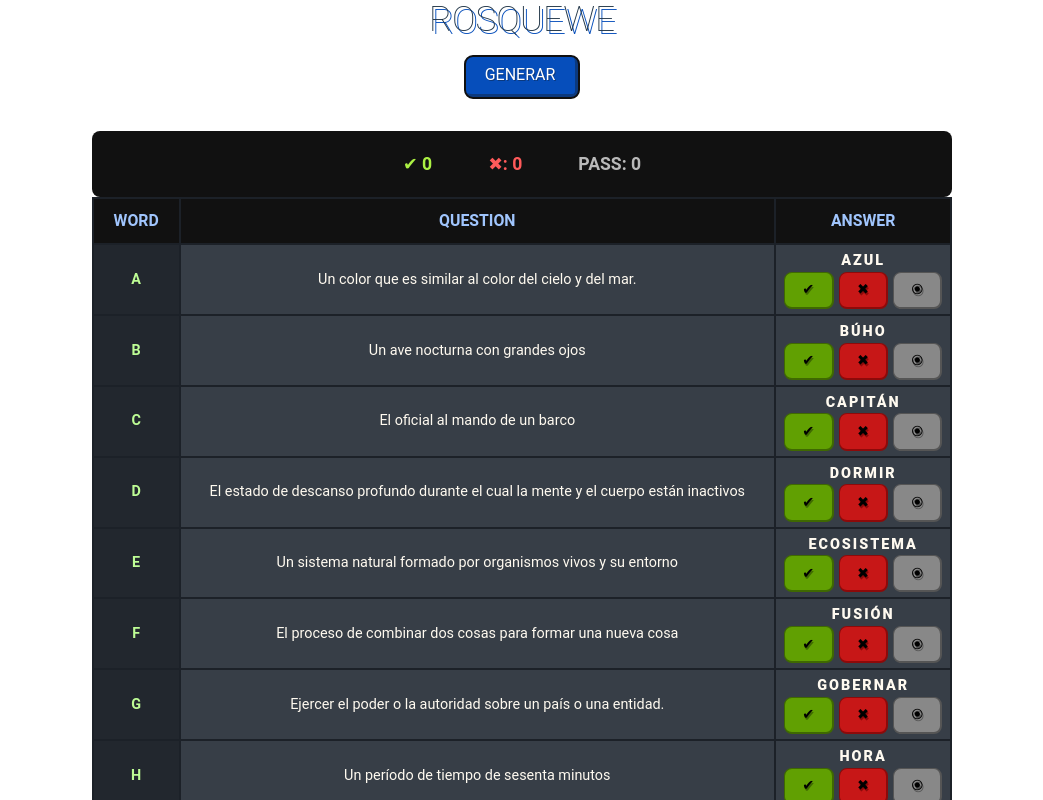
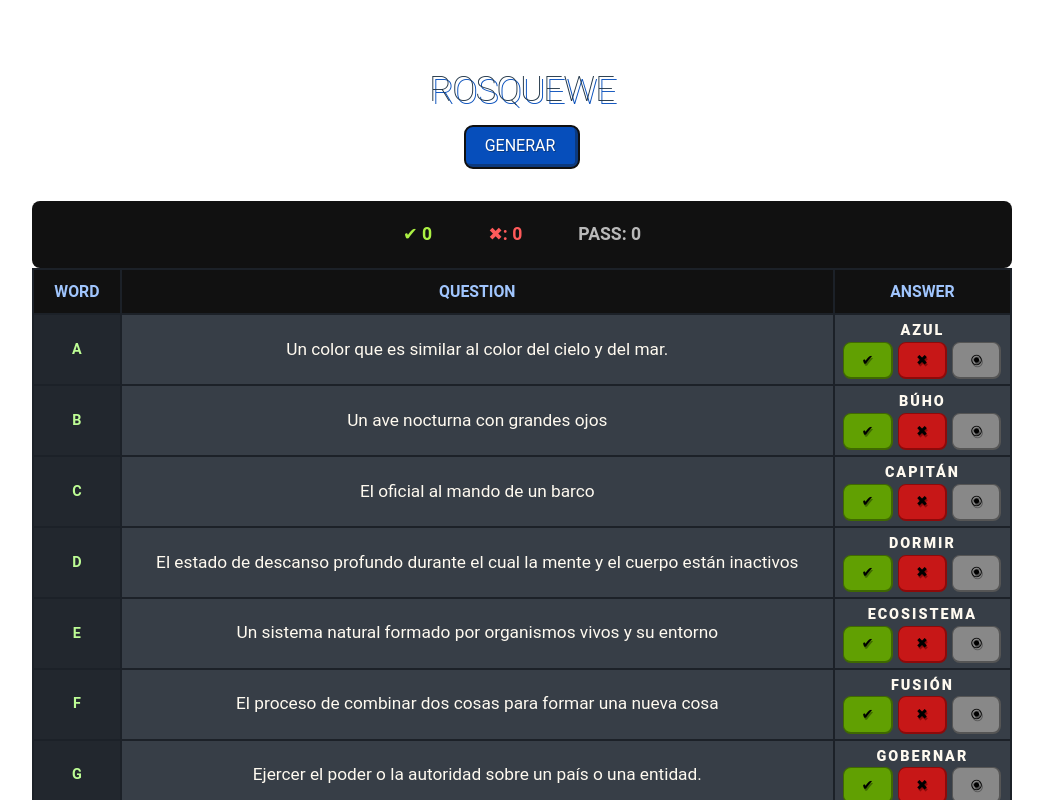
Before and after one commit to pa-ku/Rosco, a React (Vite) app: page / in a window 1280 px wide. Both pictures are taken after a click on the button "GENERAR". Shown: the top 800 px of the page, without its empty margins (118-1161 px from the left). Built offline with nearby package versions, Linux system fonts and the light colour scheme.

Commit message:
update text size

```diff
--- a/src/App.jsx
+++ b/src/App.jsx
@@ -1,25 +1,23 @@
 import "./App.css";
 import Table from "./components/Table";
 import styled from "styled-components";
-
 
 const Title = styled.h1`
   font-size: 2.2em;
   text-transform: uppercase;
   font-weight: 100;
   text-shadow: 3px 3px #064ebb;
- @media(max-width:700px){
-  padding-top:1em;
-  font-size: 2.5em;
- }
+  padding-top: 2em;
+  @media (max-width: 700px) {
+    font-size: 2.5em;
+    padding-top: 1em;
+  }
 `;
 
 function App() {
   return (
     <>
-      <Title>
-ROSQUEWE
-        </Title>
+      <Title>ROSQUEWE</Title>
       <Table />
     </>
   );
--- a/src/components/Row.jsx
+++ b/src/components/Row.jsx
@@ -25,10 +25,11 @@ const Question = styled.td`
   padding-inline: 2em;
   background-color: #373e47;
   color: floralwhite;
-
+  font-size: 1.2em;
   background-color: ${(props) => props.backg};
   @media (max-width: 700px) {
     padding: 5px;
+    font-size: 1.1em;
   }
   &:first-letter {
     text-transform: uppercase;
--- a/src/components/Table.jsx
+++ b/src/components/Table.jsx
@@ -79,7 +79,7 @@ display: flex;
 align-items: center;
 justify-content: center;
 flex-direction: column;
-
+padding-bottom: 5em;
 `
 
 const Button = styled.button`
```
